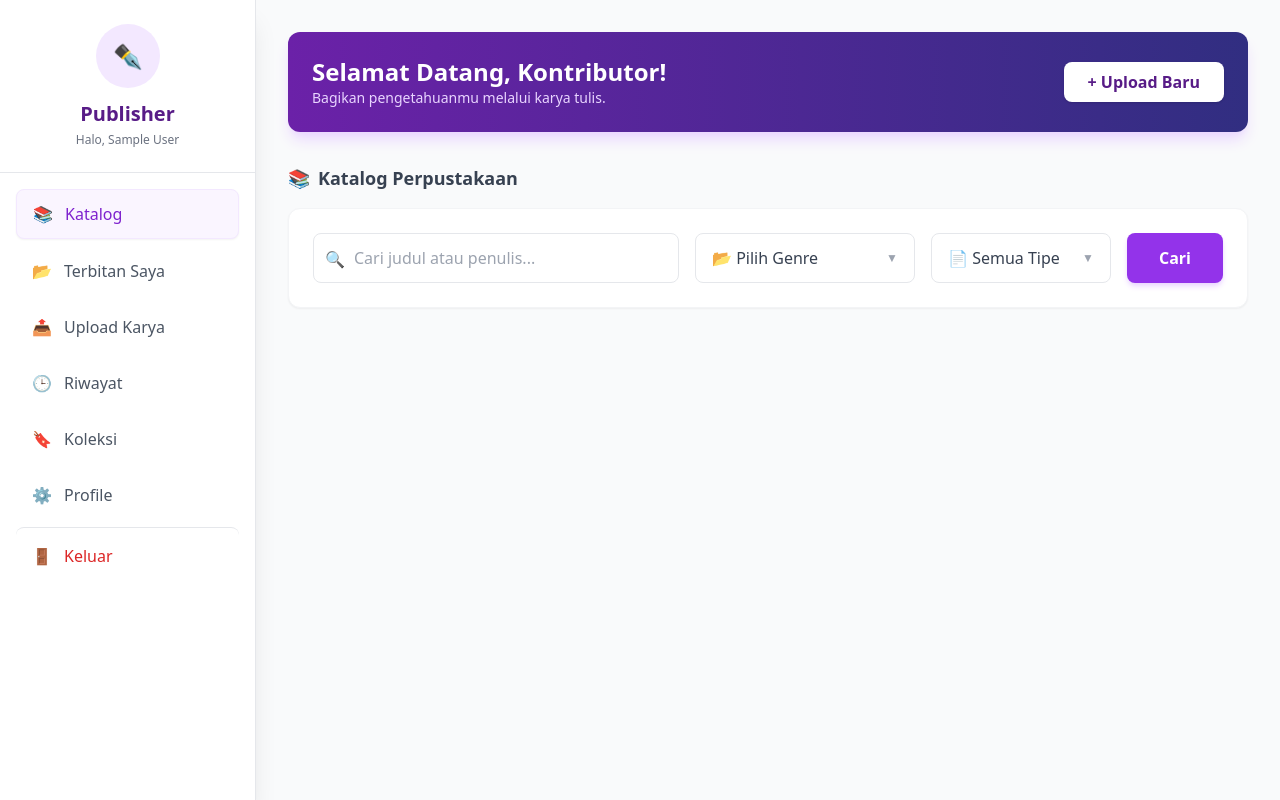
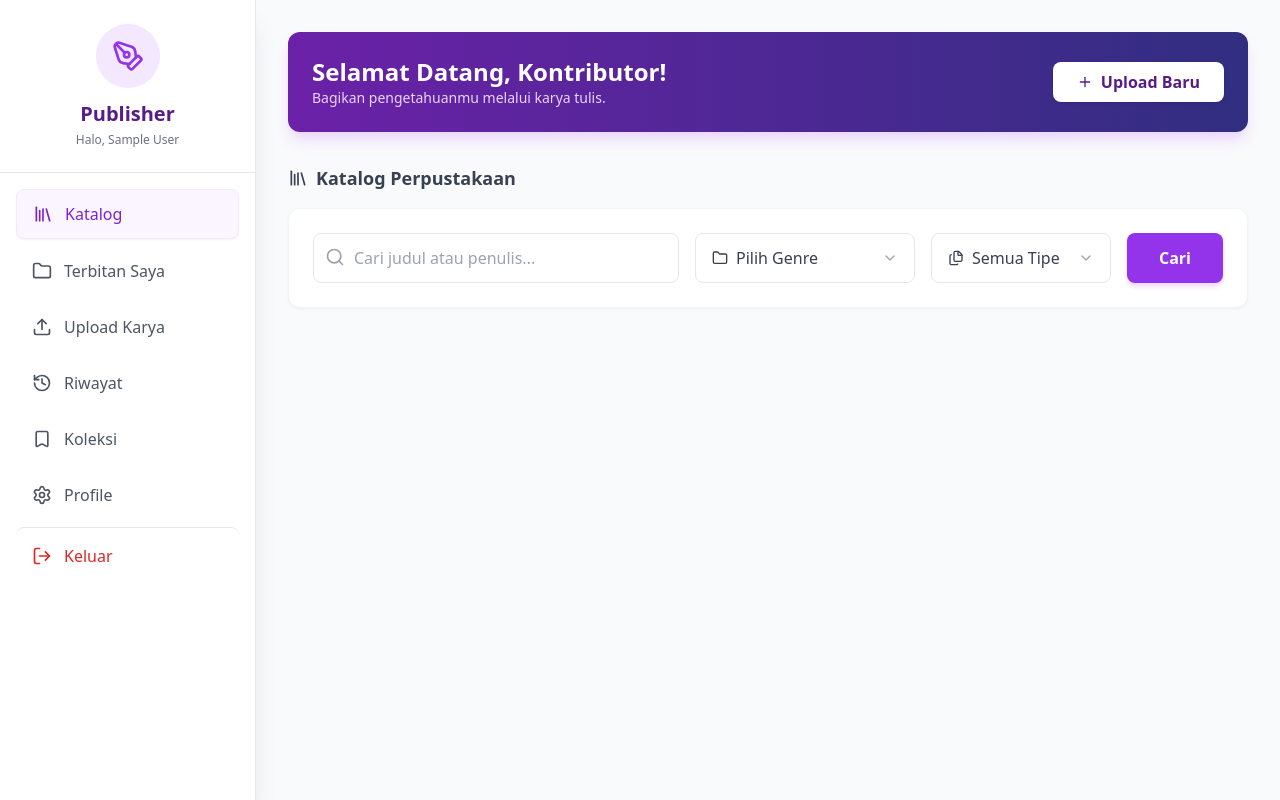
Before and after one commit to avsnaelfrb/UAS-Pemrog-web, a PHP site: page /Frontend/dashboard-publisher.php in a window 1280 px wide. Run offline with PHP 8.4, Linux system fonts and the light colour scheme; the visitor is signed in with stand-in values (Sample User, id 1); data that the repository does not hold is empty; some libraries are stand-ins or nearby versions.

Commit message:
docs: refactor emoji to lucide icon

```diff
--- a/Frontend/dashboard-publisher.php
+++ b/Frontend/dashboard-publisher.php
@@ -38,11 +38,12 @@ if (!empty($filter_genres)) {
 $sql .= " GROUP BY b.id ORDER BY b.created_at DESC";
 $books = mysqli_query($conn, $sql);
 
+// Updated Type Map with Lucide Icons
 $type_map = [
-    '' => '📄 Semua Tipe',
-    'BOOK' => '📘 Buku',
-    'JOURNAL' => '📓 Jurnal',
-    'ARTICLE' => '📰 Artikel'
+    '' => '<div class="flex items-center gap-2"><i data-lucide="files" class="w-4 h-4"></i> Semua Tipe</div>',
+    'BOOK' => '<div class="flex items-center gap-2"><i data-lucide="book" class="w-4 h-4"></i> Buku</div>',
+    'JOURNAL' => '<div class="flex items-center gap-2"><i data-lucide="book-open" class="w-4 h-4"></i> Jurnal</div>',
+    'ARTICLE' => '<div class="flex items-center gap-2"><i data-lucide="newspaper" class="w-4 h-4"></i> Artikel</div>'
 ];
 $active_type_label = isset($type_map[$filter_type]) ? $type_map[$filter_type] : $type_map[''];
 ?>
@@ -55,6 +56,7 @@ $active_type_label = isset($type_map[$filter_type]) ? $type_map[$filter_type] :
     <meta name="viewport" content="width=device-width, initial-scale=1.0">
     <title>Dashboard Penerbit - E-Library</title>
     <script src="https://cdn.tailwindcss.com"></script>
+    <script src="https://unpkg.com/lucide@latest"></script>
     <style>
         .genre-scroll::-webkit-scrollbar {
             width: 6px;
@@ -82,11 +84,11 @@ $active_type_label = isset($type_map[$filter_type]) ? $type_map[$filter_type] :
         <aside id="sidebar" class="w-64 bg-white shadow-xl fixed inset-y-0 left-0 z-40 border-r transform -translate-x-full lg:translate-x-0 transition-transform duration-300">
             <div class="p-6 border-b flex flex-col items-center relative">
                 <button onclick="toggleSidebar()" class="absolute top-4 right-4 lg:hidden text-gray-500 hover:text-red-500">
-                    <svg class="w-6 h-6" fill="none" stroke="currentColor" viewBox="0 0 24 24">
-                        <path stroke-linecap="round" stroke-linejoin="round" stroke-width="2" d="M6 18L18 6M6 6l12 12"></path>
-                    </svg>
+                    <i data-lucide="x" class="w-6 h-6"></i>
                 </button>
-                <div class="w-16 h-16 bg-purple-100 rounded-full flex items-center justify-center text-2xl mb-3">✒️</div>
+                <div class="w-16 h-16 bg-purple-100 rounded-full flex items-center justify-center text-2xl mb-3">
+                    <i data-lucide="pen-tool" class="w-8 h-8 text-purple-600"></i>
+                </div>
                 <h1 class="text-xl font-bold text-purple-900">Publisher</h1>
                 <p class="text-xs text-gray-500 mt-1">Halo, <?= htmlspecialchars($_SESSION['name']) ?></p>
             </div>
@@ -94,31 +96,31 @@ $active_type_label = isset($type_map[$filter_type]) ? $type_map[$filter_type] :
             <nav class="p-4 space-y-2">
                 <!-- Menu Aktif -->
                 <a href="dashboard-publisher.php" class="flex items-center gap-3 px-4 py-3 bg-purple-50 text-purple-700 rounded-lg font-medium border border-purple-100 shadow-sm">
-                    <span>📚</span> Katalog
+                    <i data-lucide="library" class="w-5 h-5"></i> Katalog
                 </a>
 
                 <!-- Menu Terbitan Saya Baru -->
                 <a href="my_publications.php" class="flex items-center gap-3 px-4 py-3 text-gray-600 hover:bg-purple-50 hover:text-purple-700 rounded-lg font-medium transition duration-200">
-                    <span>📂</span> Terbitan Saya
+                    <i data-lucide="folder" class="w-5 h-5"></i> Terbitan Saya
                 </a>
 
                 <a href="upload.php" class="flex items-center gap-3 px-4 py-3 text-gray-600 hover:bg-purple-50 hover:text-purple-700 rounded-lg font-medium transition duration-200">
-                    <span>📤</span> Upload Karya
+                    <i data-lucide="upload" class="w-5 h-5"></i> Upload Karya
                 </a>
 
                 <a href="history.php" class="flex items-center gap-3 px-4 py-3 text-gray-600 hover:bg-purple-50 hover:text-purple-700 rounded-lg font-medium transition duration-200">
-                    <span>🕒</span> Riwayat
+                    <i data-lucide="history" class="w-5 h-5"></i> Riwayat
                 </a>
 
                 <a href="saved_books.php" class="flex items-center gap-3 px-4 py-3 text-gray-600 hover:bg-purple-50 hover:text-purple-700 rounded-lg font-medium transition duration-200">
-                    <span>🔖</span> Koleksi
+                    <i data-lucide="bookmark" class="w-5 h-5"></i> Koleksi
                 </a>
 
                 <a href="profile.php" class="flex items-center gap-3 px-4 py-3 text-gray-600 hover:bg-purple-50 hover:text-purple-700 rounded-lg font-medium transition duration-200">
-                    <span>⚙️</span> Profile
+                    <i data-lucide="settings" class="w-5 h-5"></i> Profile
                 </a>
                 <a href="logout.php" class="flex items-center gap-3 px-4 py-3 text-red-600 hover:bg-red-50 rounded-lg mt-auto pt-4 border-t">
-                    <span>🚪</span> Keluar
+                    <i data-lucide="log-out" class="w-5 h-5"></i> Keluar
                 </a>
             </nav>
         </aside>
@@ -128,12 +130,12 @@ $active_type_label = isset($type_map[$filter_type]) ? $type_map[$filter_type] :
             <!-- Header Mobile -->
             <div class="lg:hidden flex items-center justify-between bg-white p-4 rounded-xl shadow-sm border mb-6 sticky top-0 z-20">
                 <button onclick="toggleSidebar()" class="text-gray-700 p-2 hover:bg-gray-100 rounded-lg">
-                    <svg class="w-6 h-6" fill="none" stroke="currentColor" viewBox="0 0 24 24">
-                        <path stroke-linecap="round" stroke-linejoin="round" stroke-width="2" d="M4 6h16M4 12h16M4 18h7"></path>
-                    </svg>
+                    <i data-lucide="menu" class="w-6 h-6"></i>
                 </button>
                 <h1 class="font-bold text-purple-900 text-lg">Dashboard</h1>
-                <div class="w-8 h-8 bg-purple-100 rounded-full flex items-center justify-center text-sm border border-purple-200">✒️</div>
+                <div class="w-8 h-8 bg-purple-100 rounded-full flex items-center justify-center text-sm border border-purple-200">
+                    <i data-lucide="pen-tool" class="w-4 h-4 text-purple-600"></i>
+                </div>
             </div>
 
             <!-- Banner Statistik Singkat Penerbit -->
@@ -142,16 +144,14 @@ $active_type_label = isset($type_map[$filter_type]) ? $type_map[$filter_type] :
                     <h2 class="text-2xl font-bold">Selamat Datang, Kontributor!</h2>
                     <p class="text-purple-200 text-sm">Bagikan pengetahuanmu melalui karya tulis.</p>
                 </div>
-                <a href="upload.php" class="bg-white text-purple-900 px-6 py-2 rounded-lg font-bold hover:bg-purple-50 hover:scale-105 transition transform shadow w-full md:w-auto text-center">
-                    + Upload Baru
+                <a href="upload.php" class="bg-white text-purple-900 px-6 py-2 rounded-lg font-bold hover:bg-purple-50 hover:scale-105 transition transform shadow w-full md:w-auto text-center flex items-center justify-center gap-2">
+                    <i data-lucide="plus" class="w-4 h-4"></i> Upload Baru
                 </a>
             </div>
 
-            <!-- Section 1 Dihapus karena sudah ada di menu Terbitan Saya -->
-
             <!-- Section 2: Katalog Umum -->
             <h3 class="text-lg font-bold text-gray-700 mb-4 flex items-center gap-2">
-                <span>📚</span> Katalog Perpustakaan
+                <i data-lucide="library" class="w-5 h-5"></i> Katalog Perpustakaan
             </h3>
 
             <!-- SEARCH & FILTER BAR (ADAPTASI UNGU) -->
@@ -160,16 +160,22 @@ $active_type_label = isset($type_map[$filter_type]) ? $type_map[$filter_type] :
                     <!-- Search Input -->
                     <div class="flex-1 relative">
                         <input type="text" name="search" value="<?= htmlspecialchars($search) ?>" placeholder="Cari judul atau penulis..." class="w-full pl-10 pr-4 py-3 border border-gray-200 rounded-lg focus:ring-2 focus:ring-purple-200 focus:border-purple-400 outline-none transition h-full">
-                        <span class="absolute left-3 top-3.5 text-gray-400">🔍</span>
+                        <span class="absolute left-3 top-3.5 text-gray-400">
+                            <i data-lucide="search" class="w-5 h-5"></i>
+                        </span>
                     </div>
 
                     <!-- DROPDOWN GENRE (Multi-Select Purple Style) -->
                     <div class="relative min-w-[220px]" id="genreDropdownContainer">
                         <button type="button" onclick="toggleGenreDropdown()" class="w-full h-full px-4 py-3 border border-gray-200 rounded-lg bg-white outline-none focus:ring-2 focus:ring-purple-200 focus:border-purple-400 text-left flex justify-between items-center text-gray-700 transition hover:bg-purple-50">
-                            <span id="genreLabel" class="truncate mr-2">
-                                <?= empty($filter_genres) ? '📂 Pilih Genre' : count($filter_genres) . ' Genre Dipilih' ?>
+                            <span id="genreLabel" class="truncate mr-2 flex items-center gap-2">
+                                <?php if (empty($filter_genres)): ?>
+                                    <div class="flex items-center gap-2"><i data-lucide="folder" class="w-4 h-4"></i> Pilih Genre</div>
+                                <?php else: ?>
+                                    <?= count($filter_genres) . ' Genre Dipilih' ?>
+                                <?php endif; ?>
                             </span>
-                            <span class="text-gray-400 text-xs transform transition-transform duration-200" id="genreArrow">▼</span>
+                            <i data-lucide="chevron-down" class="w-4 h-4 text-gray-400 transition-transform duration-200" id="genreArrow"></i>
                         </button>
 
                         <div id="genrePanel" class="hidden absolute top-full left-0 mt-2 w-full bg-white border border-gray-200 rounded-lg shadow-xl z-50 p-2 max-h-60 overflow-y-auto genre-scroll">
@@ -192,19 +198,21 @@ $active_type_label = isset($type_map[$filter_type]) ? $type_map[$filter_type] :
                         <input type="hidden" name="type" id="typeInput" value="<?= htmlspecialchars($filter_type) ?>">
 
                         <button type="button" onclick="toggleTypeDropdown()" class="w-full h-full px-4 py-3 border border-gray-200 rounded-lg bg-white outline-none focus:ring-2 focus:ring-purple-200 focus:border-purple-400 text-left flex justify-between items-center text-gray-700 transition hover:bg-purple-50">
-                            <span id="typeLabel" class="truncate mr-2"><?= $active_type_label ?></span>
-                            <span class="text-gray-400 text-xs transform transition-transform duration-200" id="typeArrow">▼</span>
+                            <span id="typeLabel" class="truncate mr-2 flex items-center gap-2">
+                                <?= $active_type_label ?>
+                            </span>
+                            <i data-lucide="chevron-down" class="w-4 h-4 text-gray-400 transition-transform duration-200" id="typeArrow"></i>
                         </button>
 
                         <div id="typePanel" class="hidden absolute top-full left-0 mt-2 w-full bg-white border border-gray-200 rounded-lg shadow-xl z-50 py-1 overflow-hidden">
                             <?php foreach ($type_map as $val => $label):
                                 $isSelected = ($filter_type == $val);
                             ?>
-                                <div onclick="selectType('<?= $val ?>', '<?= $label ?>')"
+                                <div onclick="selectType('<?= $val ?>', '<?= htmlspecialchars($label) ?>')"
                                     class="px-4 py-2.5 hover:bg-purple-50 cursor-pointer text-sm flex items-center justify-between group transition <?= $isSelected ? 'bg-purple-50 text-purple-600 font-medium' : 'text-gray-700' ?>">
                                     <span><?= $label ?></span>
                                     <?php if ($isSelected): ?>
-                                        <span class="text-purple-600">✓</span>
+                                        <i data-lucide="check" class="w-4 h-4 text-purple-600"></i>
                                     <?php endif; ?>
                                 </div>
                             <?php endforeach; ?>
@@ -223,7 +231,7 @@ $active_type_label = isset($type_map[$filter_type]) ? $type_map[$filter_type] :
 
                         <?php if ($search): ?>
                             <span class="bg-yellow-100 text-yellow-800 px-3 py-1 rounded-full border border-yellow-200 text-xs flex items-center gap-1">
-                                🔍 "<?= htmlspecialchars($search) ?>"
+                                <i data-lucide="search" class="w-3 h-3"></i> "<?= htmlspecialchars($search) ?>"
                             </span>
                         <?php endif; ?>
 
@@ -232,7 +240,7 @@ $active_type_label = isset($type_map[$filter_type]) ? $type_map[$filter_type] :
                             mysqli_data_seek($genres_list, 0);
                             while ($gx = mysqli_fetch_assoc($genres_list)) {
                                 if (in_array($gx['id'], $filter_genres)) {
-                                    echo '<span class="bg-purple-100 text-purple-800 px-3 py-1 rounded-full border border-purple-200 text-xs flex items-center gap-1">📂 ' . htmlspecialchars($gx['name']) . '</span>';
+                                    echo '<span class="bg-purple-100 text-purple-800 px-3 py-1 rounded-full border border-purple-200 text-xs flex items-center gap-1"><i data-lucide="folder" class="w-3 h-3"></i> ' . htmlspecialchars($gx['name']) . '</span>';
                                 }
                             }
                             ?>
@@ -265,7 +273,8 @@ $active_type_label = isset($type_map[$filter_type]) ? $type_map[$filter_type] :
                                 <img src="<?= $coverPath ?>" class="w-full h-full object-cover group-hover:scale-110 transition duration-500">
                             <?php else: ?>
                                 <div class="w-full h-full flex flex-col items-center justify-center text-gray-400 bg-gray-50">
-                                    <span class="text-4xl mb-2">📚</span><span class="text-xs">No Cover</span>
+                                    <i data-lucide="image-off" class="w-10 h-10 mb-2"></i>
+                                    <span class="text-xs">No Cover</span>
                                 </div>
                             <?php endif; ?>
 
@@ -369,7 +378,7 @@ $active_type_label = isset($type_map[$filter_type]) ? $type_map[$filter_type] :
 
         function selectType(value, label) {
             document.getElementById('typeInput').value = value;
-            document.getElementById('typeLabel').innerText = label;
+            document.getElementById('typeLabel').innerHTML = label; // Use innerHTML to render icons
             closeTypeDropdown();
         }
 
@@ -380,6 +389,9 @@ $active_type_label = isset($type_map[$filter_type]) ? $type_map[$filter_type] :
             const typeContainer = document.getElementById('typeDropdownContainer');
             if (!typeContainer.contains(event.target)) closeTypeDropdown();
         });
+
+        // Initialize Lucide Icons
+        lucide.createIcons();
     </script>
 </body>
 
```
